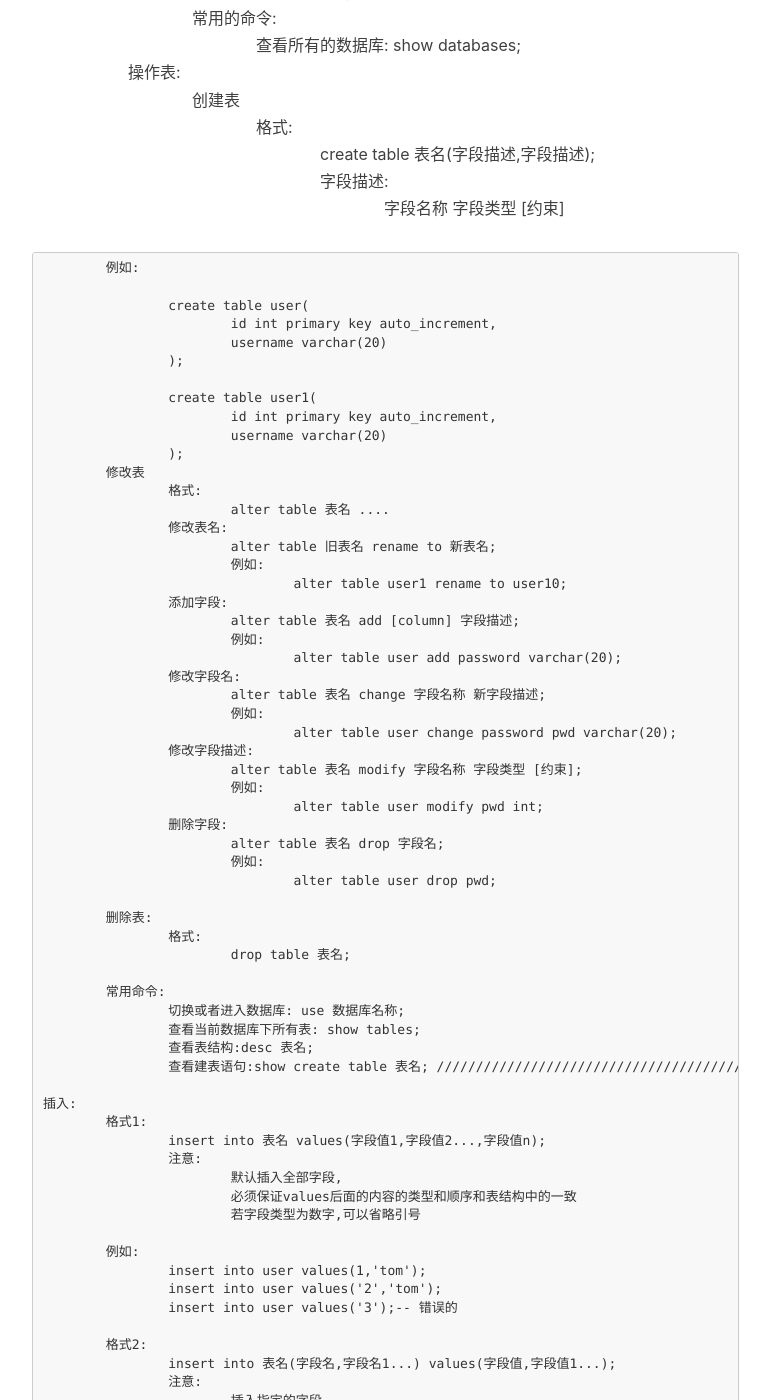
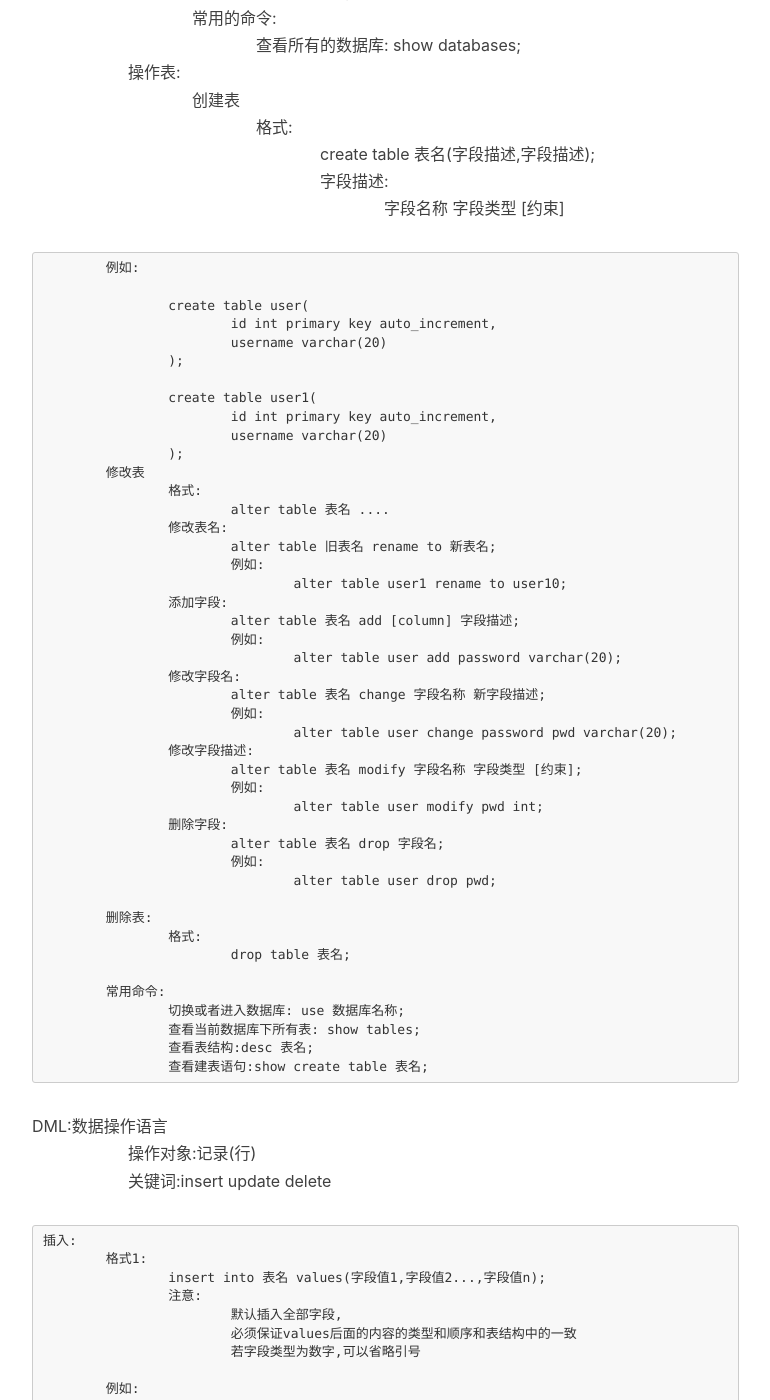
Before and after one commit to ARTAvrilLavigne/ARTAvrilLavigne.github.io, a Jekyll site: the page built from _posts/2017-11-28-mysql.markdown, in a window 1280 px wide and 1400 px high, scrolled down 2075 px. Shown: the whole window, without its empty margins (233-1003 px from the left). Built offline with Jekyll 4.4.1, drawn with Linux system fonts in a browser that asks for light colours; nearby versions of some CDN libraries; comment, search, counter and statistics services are not loaded; some of the changed text lies outside the part shown.

Commit message:
Update 2017-11-28-mysql.markdown

```diff
--- a/_posts/2017-11-28-mysql.markdown
+++ b/_posts/2017-11-28-mysql.markdown
@@ -116,7 +116,8 @@
 			查看当前数据库下所有表: show tables;
 			查看表结构:desc 表名;
 			查看建表语句:show create table 表名;
-/////////////////////////////////////////////////<br>
+
+
 DML:数据操作语言<br>
 　　　　　　操作对象:记录(行)<br>
 　　　　　　关键词:insert update delete<br>
@@ -153,7 +154,8 @@
 			delete from 表名 [where 条件];
 		例如:
 			delete from user where id = '2';
-///////////////////////////////////<br>
+
+
 DQL:数据查询语言<br>
 　　　　　　　　关键词:select<br>
 　　　　　　　　格式:<br>
@@ -260,7 +262,8 @@
 				where和having区别:
 					1.where 是对分组前的数据进行过滤 ;having 是对分组后的数据进行过滤
 					2.where 后面不能使用聚合函数,having可以
-/////////////////////////////////<br>
+
+
 数据类型:(了解)<br>
 java　　　　　　　　　　mysql<br>
 byte　　　　　　　　　　tinyint<br>
```
